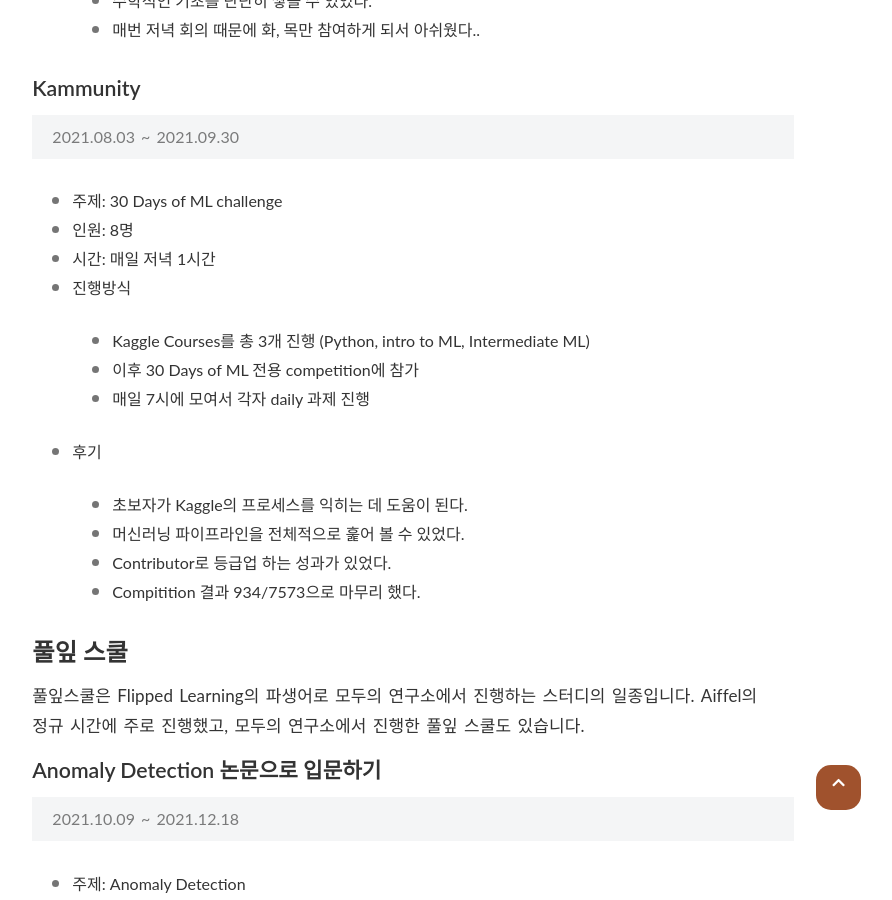
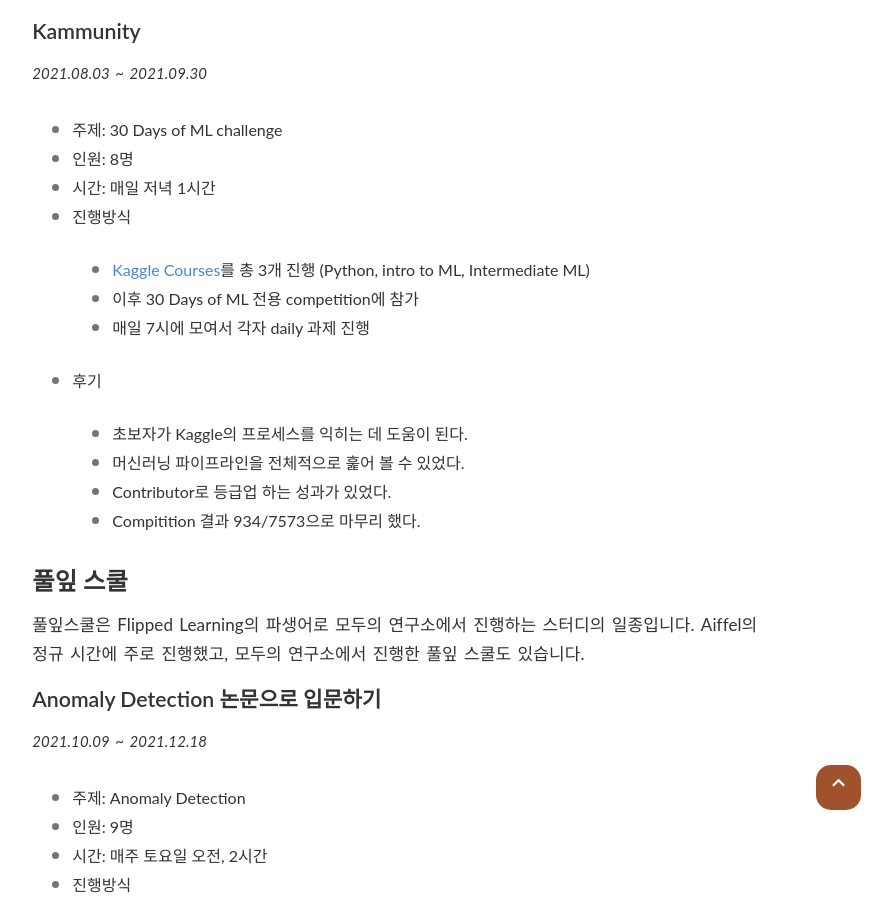
Before and after one commit to PEBpung/PEBpung.github.io, a Jekyll site: the page built from _posts/2021-10-31-Study-1.md, in a window 1280 px wide and 900 px high, scrolled down 2915 px. Shown: the whole window, without its empty margins (227-1119 px from the left). Built offline with Jekyll 4.4.1, drawn with Linux system fonts in a browser that asks for light colours; nearby versions of some CDN libraries; some web fonts are replaced; comment, search, counter and statistics services are not loaded; some of the changed text lies outside the part shown.

```diff
--- a/_posts/2021-10-31-Study-1.md
+++ b/_posts/2021-10-31-Study-1.md
@@ -21,7 +21,7 @@ typora-root-url: ../
 
 ### XAI 스터디
 
-> 2021.08.01 ~ 진행중
+*2021.08.01 ~ 진행중*
 
 - 주제: 딥러닝을 이용해 차원축소 하는 기법
 - 인원: 5명
@@ -62,7 +62,7 @@ typora-root-url: ../
 
 ### 미라클 모각코
 
-> 2021.09.06 ~ 2021.10.29
+*2021.09.06 ~ 2021.10.29*
 
 - 주제: 정해진 시간에 각자 코딩하기.
 
@@ -88,7 +88,7 @@ typora-root-url: ../
 
 ### 틈새수학
 
-> 2021.07.05 ~ 2021.09.03
+*2021.07.05 ~ 2021.09.03*
 
 - 주제: 선형대수학, 확률과 통계
 - 인원: 8명
@@ -107,13 +107,13 @@ typora-root-url: ../
 
 ### Kammunity
 
-> 2021.08.03 ~ 2021.09.30
+*2021.08.03 ~ 2021.09.30*
 
 - 주제: 30 Days of ML challenge
 - 인원: 8명
 - 시간: 매일 저녁 1시간
 - 진행방식
-  - Kaggle Courses를 총 3개 진행 (Python, intro to ML, Intermediate ML)
+  - [Kaggle Courses](https://www.kaggle.com/learn)를 총 3개 진행 (Python, intro to ML, Intermediate ML)
   - 이후 30 Days of ML 전용 competition에 참가
   - 매일 7시에 모여서 각자 daily 과제 진행
 - 후기
@@ -132,7 +132,7 @@ typora-root-url: ../
 
 ### Anomaly Detection 논문으로 입문하기
 
-> 2021.10.09 ~ 2021.12.18
+*2021.10.09 ~ 2021.12.18*
 
 - 주제: Anomaly Detection
 - 인원: 9명
@@ -151,7 +151,7 @@ typora-root-url: ../
 
 ### 트랜스포머 논문 읽고 구현하기
 
-> 2021.09.28 ~ 2021.11.16
+*2021.09.28 ~ 2021.11.16*
 
 - 주제: Attention is all you need
 - 인원: 8명
@@ -170,7 +170,7 @@ typora-root-url: ../
 
 ### 슬로우 페이퍼
 
-> 2021.10.01 ~ 2021.11.19
+*2021.10.01 ~ 2021.11.19*
 
 - 주제: Classification, Transformer
 - 인원: 5명
@@ -190,9 +190,9 @@ typora-root-url: ../
 
 ### DeepML
 
->  2021.07.12 ~ 2021.09.06
+*2021.07.12 ~ 2021.09.06*
 
-- 주제:  Standford University 의 CS231n
+- 주제:  Standford University 의 [CS231n](http://cs231n.stanford.edu/)
 
 - 인원: 5명
 
@@ -218,7 +218,7 @@ typora-root-url: ../
 
 ###  두·시 데이터
 
-> 2021.07.14 ~ 2021.09.01
+*2021.07.14 ~ 2021.09.01*
 
 - 주제: 두더지로 시작하는 데이터분석
 - 인원: 6명
@@ -239,13 +239,13 @@ typora-root-url: ../
 
 ### Python Master
 
-> 2021.06.28 ~ 2021.07.09
+*2021.06.28 ~ 2021.07.09*
 
 - 주제: Effective python (효율적인 코드)
 - 인원: 6명
 - 시간: 총 9일, 하루 3시간
 - 진행방식
-  - 파이썬 코딩의 기술이라는 책으로 진행.
+  - [파이썬 코딩의 기술](http://www.kyobobook.co.kr/product/detailViewKor.laf?ejkGb=KOR&mallGb=KOR&barcode=9791165213190)이라는 책으로 진행.
   - 하루에 6챕터를 목표.
   - 한 사람당 한 챕터를 맡아서 발표.
   - 발표는 주피터 노트북으로 진행.
```
Also changed, not shown: other parts of _posts/2021-10-31-Study-1.md (+2 -2 lines).
